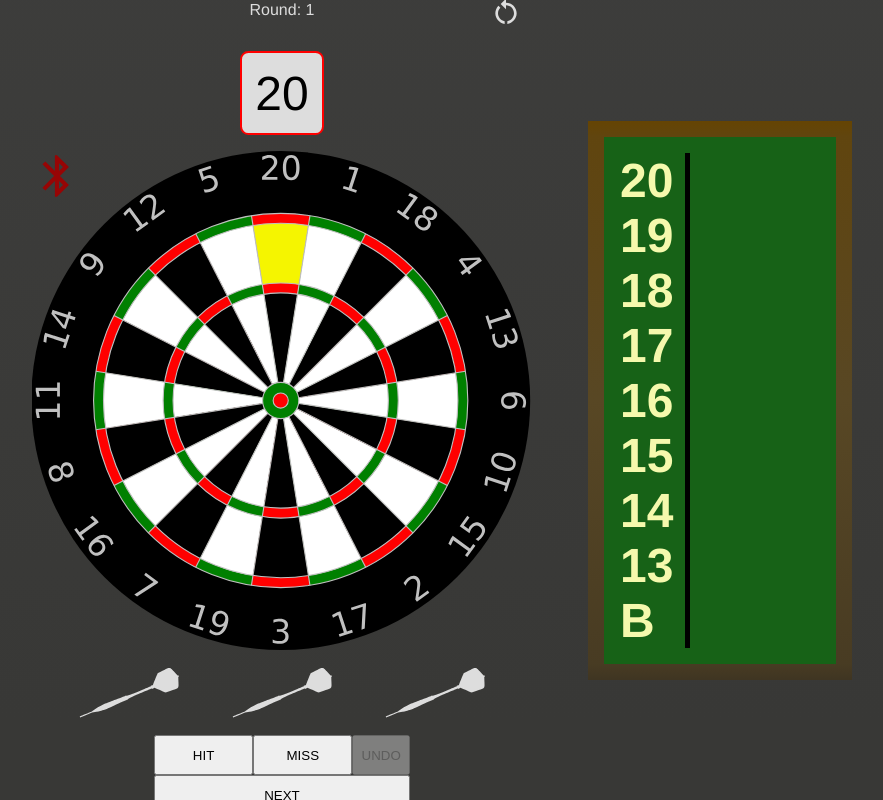
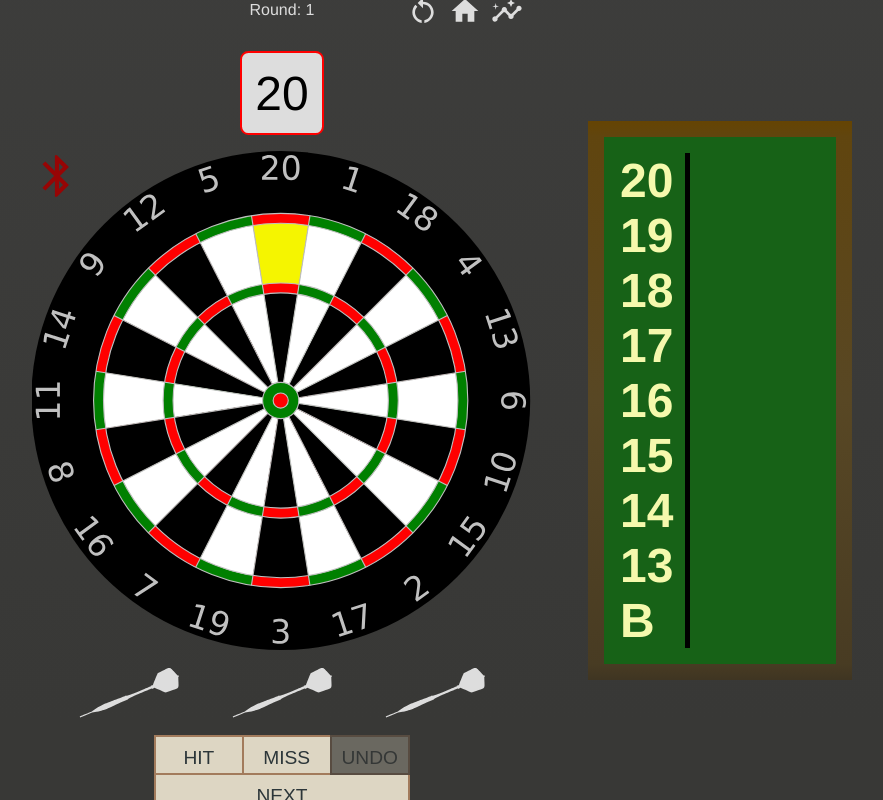
Before and after one commit to sdbui/darts-practice, a React (Vite) app in the folder frontend/: page /accuracy1 in a window 1280 px wide. Shown: the whole page, without its empty margins (201-1084 px from the left). Built offline with nearby package versions, Linux system fonts and the light colour scheme.

Commit message:
style: Add some more styling
- buttons styled
- added icons to navigate between home/game/stats

```diff
--- /dev/null
+++ b/frontend/src/common/styles/index.scss
@@ -0,0 +1,27 @@
+button {
+    background: #ddd6c3;
+    color: #2C3639;
+    // border: 1px solid #A27B5C;
+    border: 2px solid #A27B5C;
+
+    font-size: 1.2rem;
+    text-transform: uppercase;
+    min-height: 30px;
+    padding: 10px;
+
+    &:hover {
+        cursor:pointer;
+        background: #cab069;
+        // border: 3px solid #A27B5C;
+    }
+
+    &:disabled {
+        opacity: 0.3;
+        pointer-events: none;
+    }
+
+    &:active {
+        background: #c1a454;
+        box-shadow: 0 0 2px 3px inset #A27B5C;
+    }
+}
--- a/frontend/src/components/dartboard/index.tsx
+++ b/frontend/src/components/dartboard/index.tsx
@@ -77,11 +77,11 @@ function Dartboard ({ onHit, autoScore = false, onSkip = ()=>{}, highlight = nul
     return (
         <div className={styles.container}>
             {autoScore ? (
-                <button onClick={connectBT} className={`${styles.autoScoreBtn} ${connected ? styles.connected : null}`}>
+                <div onClick={connectBT} className={`${styles.autoScoreBtn} ${connected ? styles.connected : null}`}>
                 {/* <button onClick={connectBT} className={styles.autoScoreBtn}> */}
                     <BluetoothIcon
                         fontSize='inherit'/>
-                </button>
+                </div>
             ) : null}
             <svg id="svg2" viewBox="-250 -250 500 500" version="1.0">
             <defs id="defs6">
--- a/frontend/src/games/accuracy1/index.tsx
+++ b/frontend/src/games/accuracy1/index.tsx
@@ -6,7 +6,10 @@ import Dartboard, {
 import styles from './styles.module.scss';
 import Dart from '../../components/dart';
 import RestartAlt from "@mui/icons-material/RestartAlt";
+import Home from '@mui/icons-material/Home';
+import Insights from '@mui/icons-material/Insights';
 import StatsService from '../../views/stats/stats-service';
+import { useNavigate } from 'react-router-dom';
 
 interface Tally {
     id: number;
@@ -42,9 +45,10 @@ const defaultTallies: {[key: string]: number} = {
 }
 
 function Accuracy1() {
+    const navigate = useNavigate();
     let targetQueue = useRef([...defaultTargetIds]);
     let [tallies, setTallies] = useState(defaultTallies)
-    const [gameOver, setGameOver] = useState(false)
+    const [gameOver, setGameOver] = useState(true)
     const [currentTarget, setCurrentTarget] = useState<string>('');
     const [round, setRound] = useState<number>(1);
     const [dartsThrown, setDartsThrown] = useState<number>(0);
@@ -191,13 +195,27 @@ function Accuracy1() {
         }
     },[]);
 
+    function goHome() {
+        navigate('/');
+    }
+    function goStats() {
+        navigate('/stats');
+    }
 
     return (
         <div className={styles.container}>
             <div className={styles.game}>
-                <button onClick={resetGame} className={styles.resetButton}>
-                    <RestartAlt fontSize="inherit"/>
-                </button>
+                <div className={styles.gameActions}>
+                    <div onClick={resetGame} className={styles.action}>
+                        <RestartAlt fontSize="inherit"/>
+                    </div>
+                    <div onClick={goHome} className={styles.action}>
+                        <Home fontSize="inherit"/>
+                    </div>
+                    <div onClick={goStats} className={styles.action}>
+                        <Insights fontSize="inherit"/>
+                    </div>
+                </div>
                 <div className={styles.roundInfo}>
                     <p className={styles.round}>Round: {round}</p>
                     <p className={styles.currentTarget}>{currentTargetText}</p>
@@ -222,13 +240,13 @@ function Accuracy1() {
                 </div>
                 <div className={styles.roundActions}>
                     <button onClick={manualHit}>HIT</button>
-                    <button onClick={manualMiss}>MISS</button>
+                    <button onClick={manualMiss} className={styles.missBtn}>MISS</button>
                     <button disabled className={styles.undoBtn}>UNDO</button>
                     <button onClick={nextRound} className={styles.nextRoundBtn}>NEXT</button>
                 </div>
             </div>
             <TallyBoard includeBull tallies={tallies}></TallyBoard>
-            {gameOver ? <CompletedOverlay onReset={() => {
+            {gameOver ? <CompletedOverlay rounds={roundRef.current}onReset={() => {
                 resetGame();
             }} /> : null}
         </div>
@@ -236,13 +254,18 @@ function Accuracy1() {
 
 }
 
-function CompletedOverlay({onReset}: {
-    onReset?: () => void
+function CompletedOverlay({onReset, rounds}: {
+    onReset?: () => void,
+    rounds: number
 }) {
     return (
         <div className={styles.overlay}>
             <div className={styles.completeMessage}>
-                <p>COMPLETE! Good Job</p>
+                <h1>Complete! Good Job</h1>
+                <p>You took <strong>{rounds}</strong> rounds to finish</p>
+                <section>
+                    <code>//TODO: accuracy breakdown</code>
+                </section>
                 <button onClick={onReset}>Play Again</button>
             </div>
         </div>
--- a/frontend/src/games/accuracy1/styles.module.scss
+++ b/frontend/src/games/accuracy1/styles.module.scss
@@ -15,12 +15,27 @@
     flex-basis: 40%;
 }
 
+.gameActions {
+    position: absolute;
+    top: 10px;
+    right: 10px;
+    display: flex;
+
+    .action {
+        font-size: 2rem;
+        cursor: pointer;
+        color: #ddd;
+        &:hover {
+            color: rgb(139, 222, 239);
+        }
+        margin: 0 5px;
+    }
+}
+
 .resetButton {
     position: absolute;
     top: 10px;
     right: 10px;
-    background: transparent;
-    border: none;
     font-size: 2rem;
     cursor: pointer;
     color: #ddd;
@@ -66,12 +81,16 @@
     justify-content: space-between;
     button {
         flex: 2;
-        cursor: pointer;
         height: 2.5rem;
+    }
+    .missBtn {
+        border-left: none;
+        border-right: none;
     }
     .nextRoundBtn {
         flex: 3;
         flex-basis: 100%;
+        border-top: none;
     }
     .undoBtn {
         flex: 1;
@@ -97,7 +116,32 @@
     height: 50vh;
     width: 50vw;
     text-align: center;
-    background: #fff;
+    background: #ddd;
+    display: flex;
+    flex-direction: column;
+    color: #3F4E4F;
+    border-radius: 10px;
+
+    h1 {
+        font-size: 30px;
+    }
+
+    p {
+        font-size: 18px;
+    }
+
+    section {
+        flex-grow: 1;
+        display: flex;
+        align-items: center;
+        justify-content: center;
+    }
+
+    button {
+        width: 50%;
+        align-self: center;
+        margin-bottom: 15px;
+    }
 }
 
 .tallyList {
--- a/frontend/src/views/home/styles.module.scss
+++ b/frontend/src/views/home/styles.module.scss
@@ -1,3 +1,10 @@
+@use '../../common/styles/index.scss';
+
+@mixin blah {
+    border-radius: 5px;
+    background:green;
+}
+
 .home {
     display: flex;
     align-items: center;
--- a/frontend/src/views/stats/index.tsx
+++ b/frontend/src/views/stats/index.tsx
@@ -11,10 +11,11 @@ import styles from './styles.module.scss';
 import {
     line
 } from 'd3-shape';
-// @ts-ignore
 import {
     regressionLinear
 } from 'd3-regression';
+import Home from '@mui/icons-material/Home';
+import VideogameAssetOutlined from '@mui/icons-material/VideogameAssetOutlined';
 
 import StatsService from './stats-service';
 import { useLoaderData } from 'react-router-dom';
@@ -97,10 +98,20 @@ function Stats() {
     const goHome = () => {
         navigate('/');
     }
+    const goPractice = () => {
+        navigate('/accuracy1')
+    }
     return (
-        <div>
-            <button onClick={goHome}>Home</button>
-            <h1>Last 30 games of A1</h1>
+        <div className={styles.container}>
+            <div className={styles.nav}>
+                <div onClick={goHome}>
+                    <Home fontSize="inherit"/>
+                </div>
+                <div onClick={goPractice}>
+                    <VideogameAssetOutlined fontSize="inherit"/>
+                </div>
+            </div>
+            <p className={styles.title}>Latest results of A1</p>
             <div className={styles.test}>
                 <Line data={data}></Line>
             </div>
--- a/frontend/src/views/stats/styles.module.scss
+++ b/frontend/src/views/stats/styles.module.scss
@@ -1,4 +1,28 @@
+.container {
+    display: flex;
+    flex-direction: column;
+    align-items: center;
+}
+
+.nav {
+    display: inline-flex;
+    div {
+        padding: 10px;
+        font-size: 2rem;
+        cursor: pointer;
+        color: #ddd;
+        &:hover {
+            color: rgb(139, 222, 239);
+        }
+    }
+}
+
 .test {
     height: 50vh;
     width: 75vw;
 }
+
+.title {
+    color: #ddd;
+    font-size: 2.5rem;
+}
```
